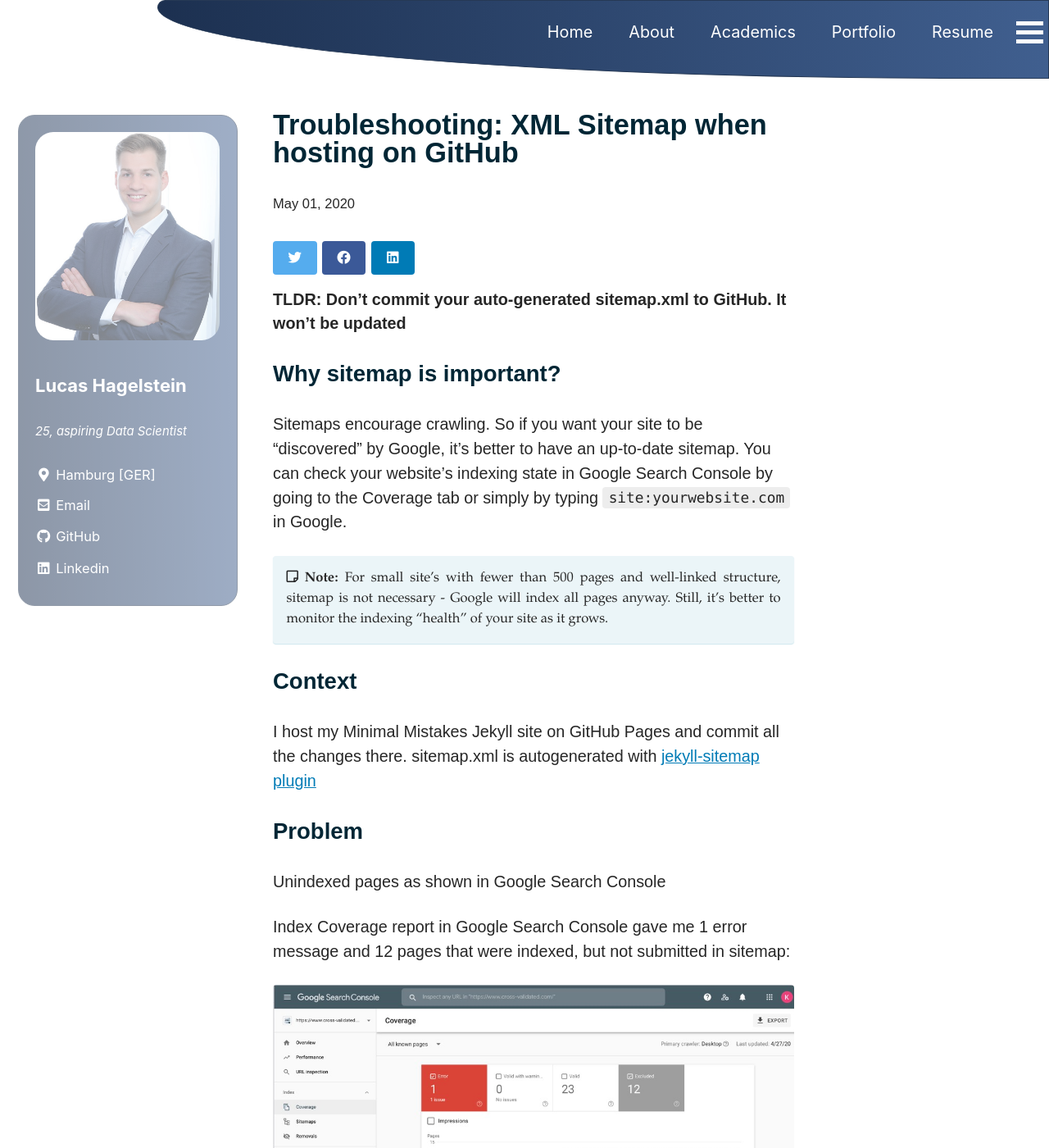
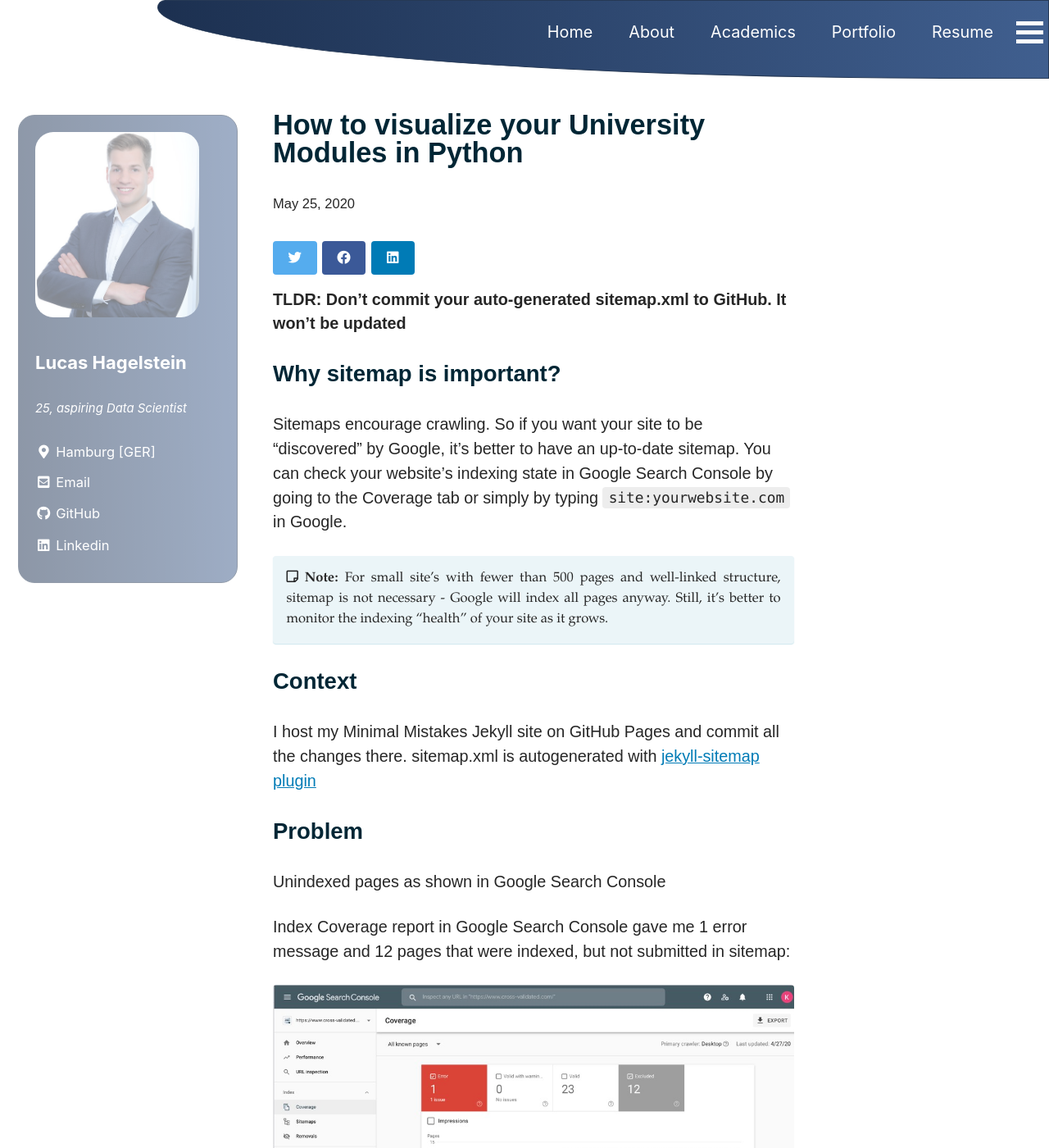
Before and after one commit to LHAGELS/LHAGELS.github.io, a Jekyll site: the page built from _posts/2020-05-01-XML-Sitemap-Problem-when-hosting-on-GitHub.md, in a window 1280 px wide and 1400 px high. Shown: the whole window at 82% size. Built offline with Jekyll 4.4.1, drawn with Linux system fonts in a browser that asks for light colours; cached includes are drawn as plain includes; nearby versions of some CDN libraries; some of the changed text lies outside the part shown.

Commit message:
new github

```diff
--- a/_posts/2020-05-01-XML-Sitemap-Problem-when-hosting-on-GitHub.md
+++ b/_posts/2020-05-01-XML-Sitemap-Problem-when-hosting-on-GitHub.md
@@ -1,14 +1,16 @@
 ---
-title: "Troubleshooting: XML Sitemap when hosting on GitHub"
+title: "How to visualize your University Modules in Python"
 tags:
-  - Google Search Console
-  - Minimal Mistakes Jekyll
-  - GitHub Pages
+  - Web Scraping
+  - Selenium
+  - BeautifulSoup
+  - Data Visualization
+  - Python
 
-date: May 1, 2020
+date: May 25, 2020
 header:
   teaser: /assets/images/thumbnails/joel-filipe-thumb-800.jpg
-excerpt: "How to check Indexing state with Google Search Console"
+excerpt: "A short introduction in Web Scraping and Data Visualization in Python"
 ---
 **TLDR: Don't commit your auto-generated sitemap.xml to GitHub. It won't be updated**
 
--- a/_sass/minimal-mistakes/_sidebar.scss
+++ b/_sass/minimal-mistakes/_sidebar.scss
@@ -141,7 +141,7 @@
   }
 
   img {
-    max-width: 225px;
+    max-width: 200px;
     border-radius: 1em;
     margin: auto;
     border: 0px solid white;
```
